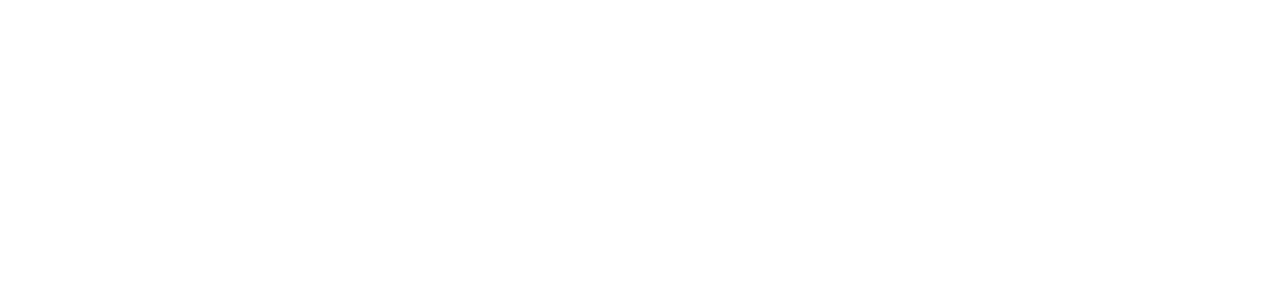
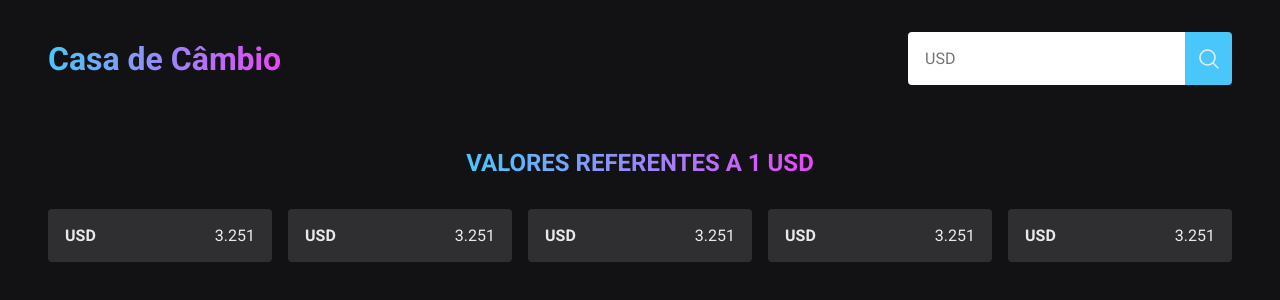
Before and after one commit to argemiroanjos/Exchange-Office, a website built with Vite: page index.html in a window 1280 px wide. Built offline with nearby package versions, Linux system fonts and the light colour scheme.

Commit message:
Estilização prototipada

```diff
--- a/index.html
+++ b/index.html
@@ -1,13 +1,51 @@
 <!DOCTYPE html>
 <html lang="en">
 <head>
-    <meta charset="UTF-8">
-    <meta http-equiv="X-UA-Compatible" content="IE=edge">
-    <meta name="viewport" content="width=device-width, initial-scale=1.0">
-    <title>Casa de Cambio</title>
+  <meta charset="UTF-8">
+  <meta http-equiv="X-UA-Compatible" content="IE=edge">
+  <meta name="viewport" content="width=device-width, initial-scale=1.0">
+  <link rel="preconnect" href="https://fonts.googleapis.com">
+  <link rel="preconnect" href="https://fonts.gstatic.com" crossorigin>
+  <link href="https://fonts.googleapis.com/css2?family=Roboto:wght@400;700&display=swap" rel="stylesheet">
+  <script type="module" src="./src/main.js" defer></script>
+  <title>Casa de Câmbio</title>
 </head>
 <body>
-
-<script type="module" src="./src/main.js"></script>
+  <div class="container">
+    <header>
+      <h1>Casa de Câmbio</h1>
+      <form action="">
+        <input type="text" placeholder="USD">
+      <button type="button">
+        <svg xmlns="http://www.w3.org/2000/svg" width="24" height="24" fill="#EAEAEA" viewBox="0 0 256 256"><path d="M229.66,218.34l-50.07-50.06a88.11,88.11,0,1,0-11.31,11.31l50.06,50.07a8,8,0,0,0,11.32-11.32ZM40,112a72,72,0,1,1,72,72A72.08,72.08,0,0,1,40,112Z"></path></svg></svg>
+      </button>
+      </form>
+    </header>
+    <main>
+      <h2>Valores referentes a 1 USD</h2>
+      <ul>
+        <li>
+          <b>USD</b>
+          <span>3.251</span>
+        </li>
+        <li>
+          <b>USD</b>
+          <span>3.251</span>
+        </li>
+        <li>
+          <b>USD</b>
+          <span>3.251</span>
+        </li>
+        <li>
+          <b>USD</b>
+          <span>3.251</span>
+        </li>
+        <li>
+          <b>USD</b>
+          <span>3.251</span>
+        </li>
+      </ul>
+    </main>
+</div>
 </body>
 </html>
--- a/src/main.js
+++ b/src/main.js
@@ -0,0 +1,2 @@
+import './style.css'
+import './reset.style.css'
--- /dev/null
+++ b/src/reset.style.css
@@ -0,0 +1,7 @@
+* {
+    margin: 0;
+    padding: 0;
+    border: 0;
+    outline: 0;
+    box-sizing: border-box;
+  }
--- /dev/null
+++ b/src/style.css
@@ -0,0 +1,107 @@
+body, button, input {
+  font-family: 'Roboto', sans-serif;
+}
+
+body {
+  background-color: #121215;
+  color: #EAEAEA;
+}
+
+.container {
+  max-width: 1200px;
+  margin: 0 auto;
+  padding: 0 8px;
+}
+
+.container header {
+  display: flex;
+  padding: 32px 0;
+  justify-content: space-between;
+  align-items: center;
+}
+
+.container header h1 {
+  background-image: linear-gradient(90deg, #4AC7FA 0%, #E649F5 100%);
+  -webkit-background-clip: text;
+  background-clip: text;
+  -webkit-text-fill-color: transparent;
+}
+
+header form {
+  display: flex;
+  max-width: 324px;
+  width: 100%;
+}
+
+header form input {
+  padding: 16px;
+  font-size: 16px;
+  width: 100%;
+  border-radius: 4px 0 0 4px;
+  border: 1px solid transparent;
+  border-right-width: 0;
+  transition: border-color 200ms;
+}
+
+header form input:hover {
+  border-color: #4AC7FA;
+}
+
+header form button {
+width: 56px;
+background: #4AC7FA;
+border-radius: 0 4px 4px 0;
+line-height: 0;
+transition: filter 200ms;
+}
+
+header form button:hover {
+filter: brightness(90%);
+}
+
+.container main {
+  margin-top: 32px;
+  display: flex;
+  flex-direction: column;
+  align-items: center;
+  /* Função para que o container main ocupe 100vh da tela - a altura do header */
+  height: calc(100vh - 149px);
+}
+
+main h2 {
+  text-transform: uppercase;
+  background-image: linear-gradient(90deg, #4AC7FA 0%, #E649F5 100%);
+  -webkit-background-clip: text;
+  background-clip: text;
+  -webkit-text-fill-color: transparent;
+}
+
+main ul {
+  list-style: none;
+  margin-top: 32px;
+  width: 100%;
+  display: grid;
+  grid-template-columns: repeat(5, 1fr);
+  gap: 16px;
+}
+
+main ul li {
+  background-color: #2f2f32;
+  padding: 16px;
+  border-radius: 4px;
+  display: flex;
+  align-items: center;
+  justify-content: space-between;
+  border: 1px solid transparent;
+  transition: all 200ms;
+}
+
+main ul li:hover {
+  /* Função para o hover da li deslocar -10px para cima(y) e aumentar a escala de zoom em 120% */
+  transform: translateY(-10px) scale(120%);
+  border-color: #4AC7FA;
+}
+
+main ul li:hover span {
+  color: #95EBA8;
+}
```
Also changed, not shown: package.json (+3 -5 lines), 1 other file.
